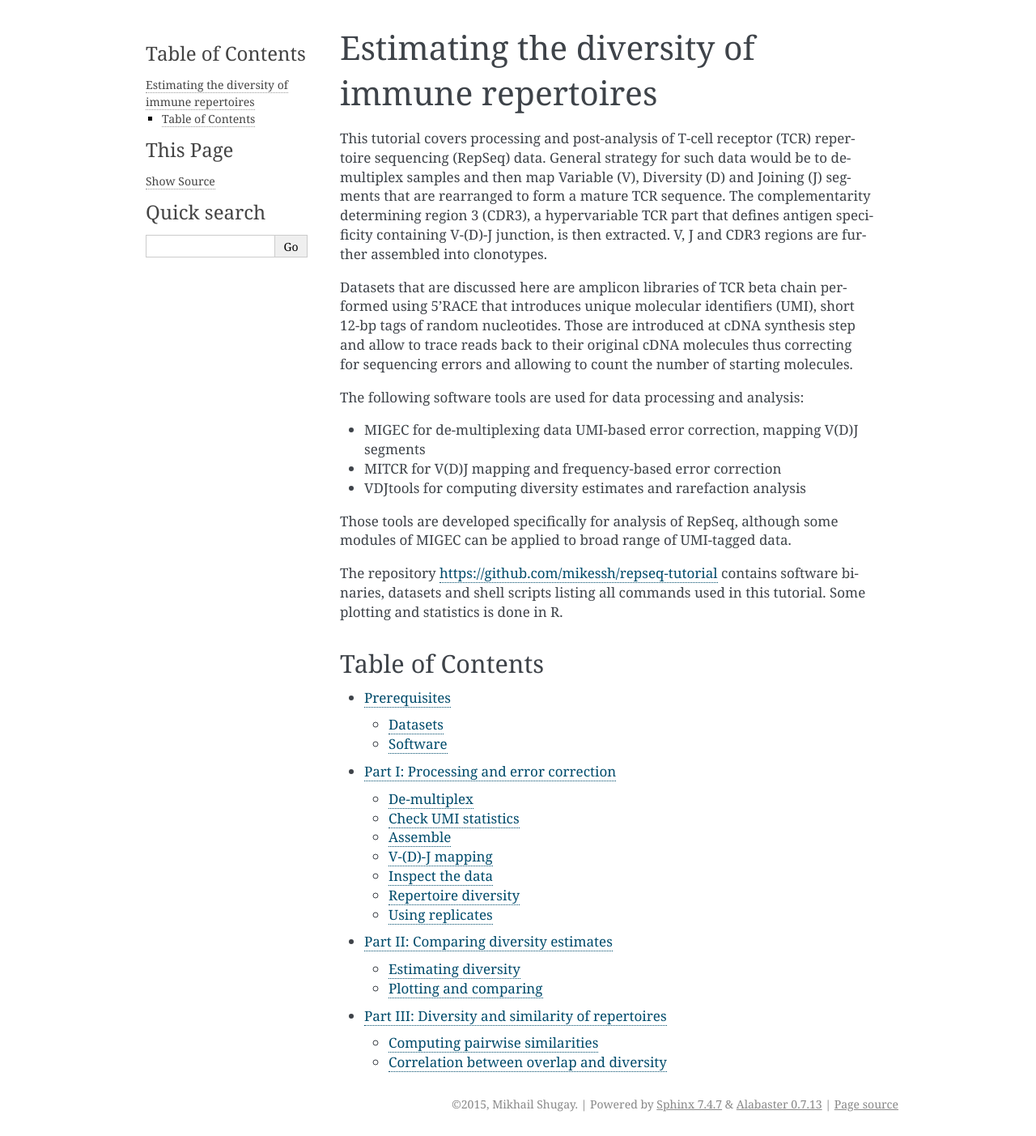
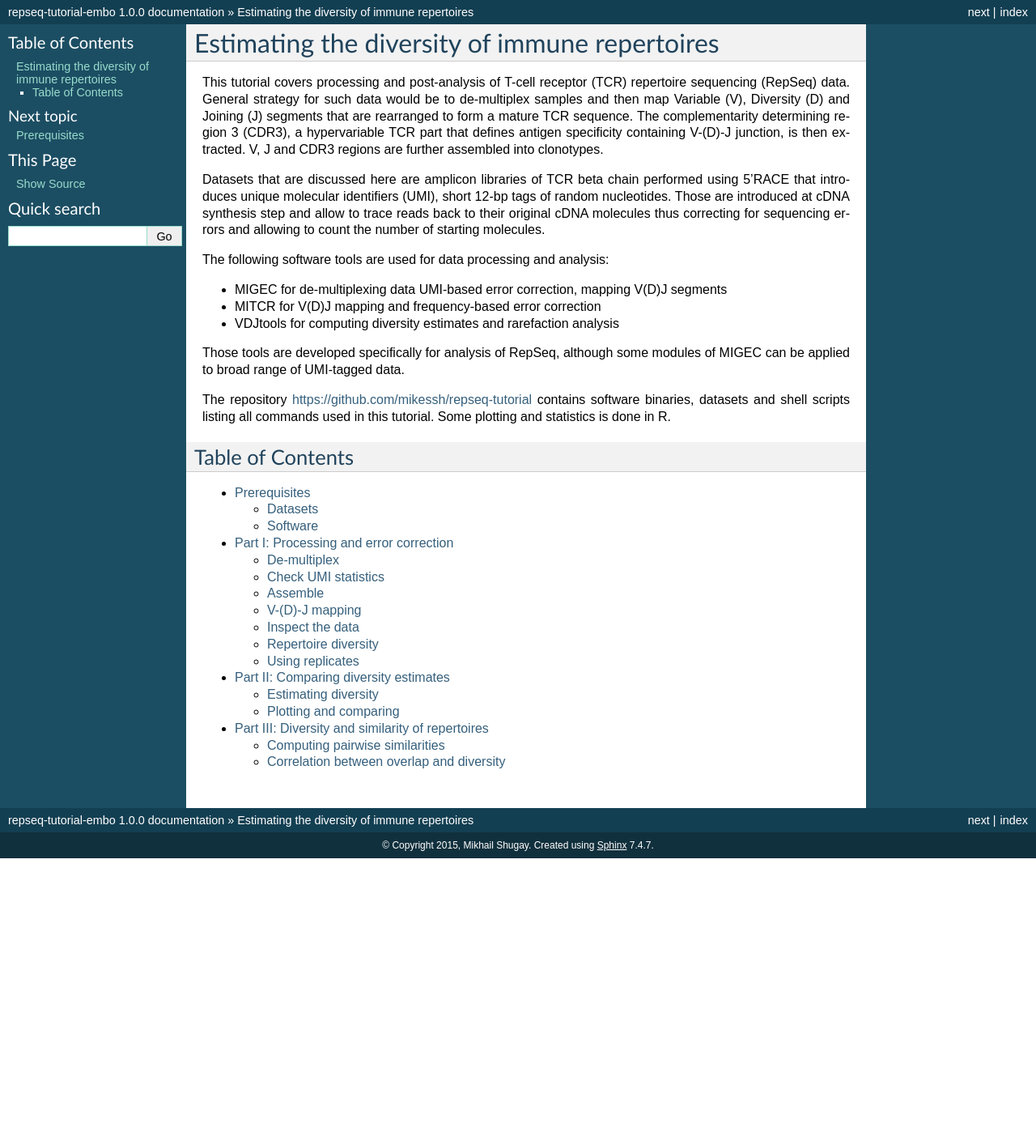
Before and after one commit to mikessh/repseq-tutorial, a Sphinx documentation site: the page built from sphinx/index.rst, in a window 1280 px wide. Shown: the whole page at 81% size. Built offline with Sphinx 7.4.7, drawn with Linux system fonts in a browser that asks for light colours; after the commit the page ends 1060 px from its top, so only the background shows below that.

```diff
--- a/sphinx/conf.py
+++ b/sphinx/conf.py
@@ -1,6 +1,6 @@
 # -*- coding: utf-8 -*-
 #
-# embo-diversity-tutorial documentation build configuration file, created by
+# repseq-tutorial-embo documentation build configuration file, created by
 # sphinx-quickstart on Tue Jul 28 10:12:57 2015.
 #
 # This file is execfile()d with the current directory set to its
@@ -48,7 +48,7 @@ source_suffix = '.rst'
 master_doc = 'index'
 
 # General information about the project.
-project = u'embo-diversity-tutorial'
+project = u'repseq-tutorial-embo'
 copyright = u'2015, Mikhail Shugay'
 author = u'Mikhail Shugay'
 
@@ -110,7 +110,7 @@ todo_include_todos = False
 
 # The theme to use for HTML and HTML Help pages.  See the documentation for
 # a list of builtin themes.
-html_theme = 'alabaster'
+html_theme = 'default'
 
 # Theme options are theme-specific and customize the look and feel of a theme
 # further.  For a list of options available for each theme, see the
@@ -202,7 +202,7 @@ html_static_path = ['_static']
 #html_search_scorer = 'scorer.js'
 
 # Output file base name for HTML help builder.
-htmlhelp_basename = 'embo-diversity-tutorialdoc'
+htmlhelp_basename = 'repseq-tutorial-embo'
 
 # -- Options for LaTeX output ---------------------------------------------
 
@@ -224,7 +224,7 @@ latex_elements = {
 # (source start file, target name, title,
 #  author, documentclass [howto, manual, or own class]).
 latex_documents = [
-  (master_doc, 'embo-diversity-tutorial.tex', u'embo-diversity-tutorial Documentation',
+  (master_doc, 'repseq-tutorial-embo.tex', u'RepSeq tutorial @ EMBO practical course',
    u'Mikhail Shugay', 'manual'),
 ]
 
@@ -254,7 +254,7 @@ latex_documents = [
 # One entry per manual page. List of tuples
 # (source start file, name, description, authors, manual section).
 man_pages = [
-    (master_doc, 'embo-diversity-tutorial', u'embo-diversity-tutorial Documentation',
+    (master_doc, 'repseq-tutorial-embo', u'RepSeq tutorial @ EMBO practical course',
      [author], 1)
 ]
 
@@ -268,8 +268,8 @@ man_pages = [
 # (source start file, target name, title, author,
 #  dir menu entry, description, category)
 texinfo_documents = [
-  (master_doc, 'embo-diversity-tutorial', u'embo-diversity-tutorial Documentation',
-   author, 'embo-diversity-tutorial', 'One line description of project.',
+  (master_doc, 'repseq-tutorial-embo', u'RepSeq tutorial @ EMBO practical course',,
+   author, 'repseq-tutorial-embo', 'One line description of project.',
    'Miscellaneous'),
 ]
 
```
